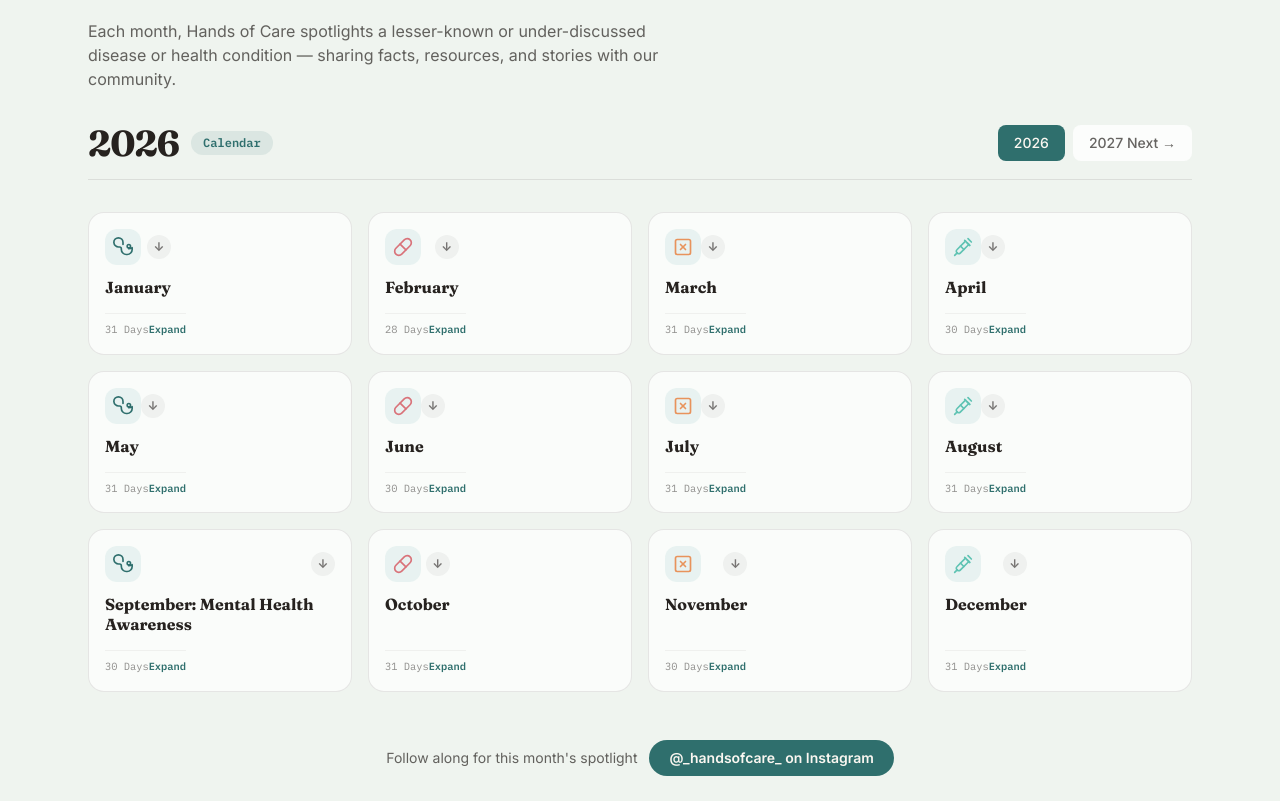
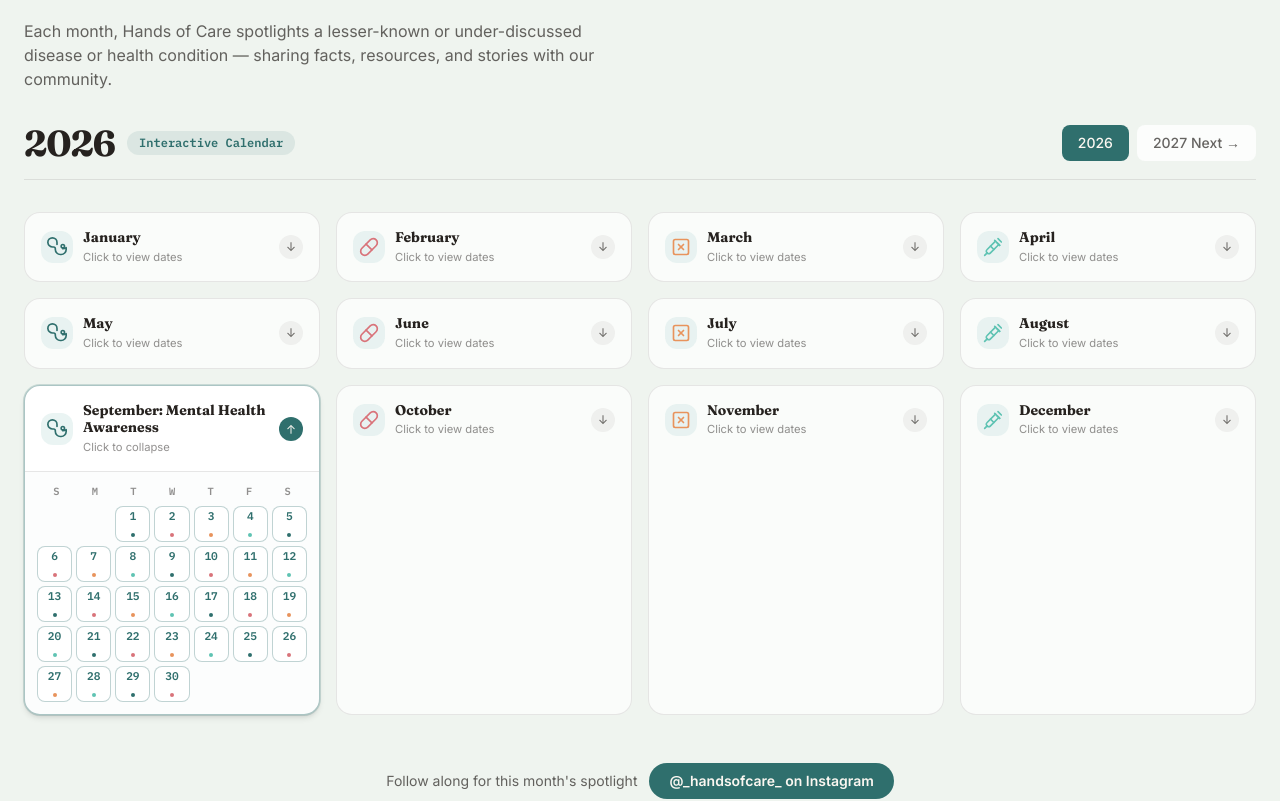
Before and after one commit to hanukolli/hands-of-care-, a Next.js app: page / in a window 1280 px wide. Shown: the part 3980-4781 px from the top of the page. Built offline with nearby package versions, Linux system fonts and the light colour scheme.

Commit message:
Update MonthlyFeature.tsx

```diff
--- a/components/MonthlyFeature.tsx
+++ b/components/MonthlyFeature.tsx
@@ -4,7 +4,7 @@ import React, { useState } from "react";
 import Reveal from "./Reveal";
 import { monthlyFeature, site } from "@/lib/content";
 
-// Cute Medical Icons
+// Cute Medical Icons for each month
 const MedicalIcons: Record<number, React.ReactNode> = {
   0: (
     <svg className="w-5 h-5 text-teal shrink-0" viewBox="0 0 24 24" fill="none" stroke="currentColor" strokeWidth="2" strokeLinecap="round" strokeLinejoin="round">
@@ -41,7 +41,7 @@ interface MonthData {
   name: string;
   displayName: string;
   daysCount: number;
-  startDayOfWeek: number; // 0 = Sun, 1 = Mon...
+  startDayOfWeek: number;
   badge?: string;
 }
 
@@ -92,17 +92,17 @@ const accents = ["bg-teal", "bg-coral", "bg-peach", "bg-mint"];
 
 export default function MonthlyFeature() {
   const [year, setYear] = useState<2026 | 2027>(2026);
-  const [selectedMonth, setSelectedMonth] = useState<MonthData | null>(null);
+  const [openMonth, setOpenMonth] = useState<string | null>("September");
 
   const currentMonths = year === 2026 ? months2026 : months2027;
 
-  const toggleMonth = (m: MonthData) => {
-    setSelectedMonth((prev) => (prev?.name === m.name ? null : m));
+  const toggleDropdown = (monthName: string) => {
+    setOpenMonth((prev) => (prev === monthName ? null : monthName));
   };
 
   return (
     <section id="awareness" className="border-y border-ink/10 bg-teal-light/40 py-20">
-      <div className="mx-auto max-w-6xl px-6">
+      <div className="mx-auto max-w-7xl px-6">
         <Reveal className="mb-8 max-w-xl">
           <span className="eyebrow text-teal">{monthlyFeature.eyebrow}</span>
           <h2 className="mt-3 font-display text-3xl font-semibold text-ink sm:text-4xl">
@@ -111,21 +111,18 @@ export default function MonthlyFeature() {
           <p className="mt-4 font-body text-ink/70">{monthlyFeature.intro}</p>
         </Reveal>
 
-        {/* Year Switcher */}
+        {/* Year Switcher Header */}
         <div className="mb-8 flex items-center justify-between border-b border-ink/10 pb-4">
           <div className="flex items-center gap-3">
             <h3 className="font-display text-4xl font-bold tracking-tight text-ink">{year}</h3>
             <span className="rounded-full bg-teal/10 px-3 py-1 font-mono text-xs font-semibold text-teal">
-              Calendar
+              Interactive Calendar
             </span>
           </div>
 
           <div className="flex items-center gap-2">
             <button
-              onClick={() => {
-                setYear(2026);
-                setSelectedMonth(null);
-              }}
+              onClick={() => setYear(2026)}
               className={`rounded-lg px-4 py-2 font-body text-sm font-medium transition ${
                 year === 2026
                   ? "bg-teal text-linen shadow-xs"
@@ -135,10 +132,7 @@ export default function MonthlyFeature() {
               2026
             </button>
             <button
-              onClick={() => {
-                setYear(2027);
-                setSelectedMonth(null);
-              }}
+              onClick={() => setYear(2027)}
               className={`rounded-lg px-4 py-2 font-body text-sm font-medium transition ${
                 year === 2027
                   ? "bg-teal text-linen shadow-xs"
@@ -150,122 +144,99 @@ export default function MonthlyFeature() {
           </div>
         </div>
 
-        {/* 4x3 Grid Layout for Months */}
-        <Reveal delay={80} className="grid grid-cols-2 gap-4 sm:grid-cols-3 lg:grid-cols-4">
+        {/* 4x3 Grid for 12 Months */}
+        <Reveal delay={80} className="grid grid-cols-1 gap-4 md:grid-cols-2 lg:grid-cols-3 xl:grid-cols-4">
           {currentMonths.map((m, i) => {
-            const isOpen = selectedMonth?.name === m.name;
-            const isSep = m.name === "September";
+            const isOpen = openMonth === m.name;
+            const isSeptember = m.name === "September";
 
             return (
-              <button
+              <div
                 key={m.name}
-                type="button"
-                onClick={() => toggleMonth(m)}
-                className={`group flex flex-col justify-between rounded-2xl border p-4 text-left transition-all duration-200 hover:-translate-y-1 hover:shadow-md ${
+                className={`overflow-hidden rounded-2xl border transition-all duration-300 ${
                   isOpen
-                    ? "border-teal bg-white ring-2 ring-teal ring-offset-2"
-                    : "border-ink/10 bg-white/70 hover:bg-white"
+                    ? "border-teal/40 bg-white shadow-md ring-1 ring-teal/20"
+                    : "border-ink/10 bg-white/70 hover:bg-white hover:border-ink/20"
                 }`}
               >
-                <div>
-                  <div className="mb-3 flex items-center justify-between">
-                    <div className="rounded-xl bg-teal-light/60 p-2">
+                {/* Dropdown Toggle Button */}
+                <button
+                  type="button"
+                  onClick={() => toggleDropdown(m.name)}
+                  className="flex w-full items-center justify-between p-4 text-left transition focus:outline-none"
+                >
+                  <div className="flex items-center gap-2.5">
+                    <div className="rounded-xl bg-teal-light/60 p-1.5">
                       {MedicalIcons[i % 4]}
                     </div>
-                    <span
-                      className={`flex h-6 w-6 items-center justify-center rounded-full text-xs font-bold transition-transform duration-200 ${
-                        isOpen ? "rotate-180 bg-teal text-linen" : "bg-ink/5 text-ink/60"
+                    <div>
+                      <h4 className="font-display text-sm font-bold text-ink leading-tight">
+                        {m.displayName}
+                      </h4>
+                      <p className="font-body text-[0.7rem] text-ink/50 mt-0.5">
+                        {isOpen ? "Click to collapse" : "Click to view dates"}
+                      </p>
+                    </div>
+                  </div>
+
+                  <div
+                    className={`flex h-6 w-6 shrink-0 items-center justify-center rounded-full bg-ink/5 text-xs text-ink/70 transition-transform duration-300 ${
+                      isOpen ? "rotate-180 bg-teal text-linen" : ""
                     }`}
                   >
                     ↓
-                    </span>
-                  </div>
-
-                  <h4 className="font-display text-base font-bold text-ink leading-tight">
-                    {m.displayName}
-                  </h4>
-                </div>
-
-                <div className="mt-4 flex items-center justify-between border-t border-ink/5 pt-2">
-                  <span className="font-mono text-[0.65rem] text-ink/50">
-                    {m.daysCount} Days
-                  </span>
-                  <span className="font-mono text-[0.65rem] font-bold text-teal group-hover:underline">
-                    {isOpen ? "Close" : "Expand"}
-                  </span>
                   </div>
                 </button>
-            );
-          })}
-        </Reveal>
 
-        {/* Full Interactive Calendar Dropdown Panel when a Month is Clicked */}
-        {selectedMonth && (
-          <div className="mt-8 rounded-2xl border border-teal/30 bg-white p-6 shadow-lg transition-all duration-300">
-            <div className="mb-6 flex flex-wrap items-center justify-between gap-4 border-b border-ink/10 pb-4">
-              <div className="flex items-center gap-3">
-                <span className="font-display text-2xl font-bold text-ink">
-                  {selectedMonth.displayName} ({year})
-                </span>
-                {selectedMonth.badge && (
-                  <span className="rounded-full bg-teal text-linen px-3 py-1 text-xs font-semibold">
-                    💚 {selectedMonth.badge}
-                  </span>
-                )}
-              </div>
-
-              <button
-                onClick={() => setSelectedMonth(null)}
-                className="rounded-full bg-ink/5 px-4 py-1.5 font-body text-xs font-medium text-ink/70 hover:bg-ink/10"
-              >
-                ✕ Close Calendar
-              </button>
-            </div>
-
-            {/* Day Headers */}
-            <div className="mb-2 grid grid-cols-7 text-center font-mono text-xs font-bold text-ink/50">
+                {/* Dropdown Calendar View */}
+                {isOpen && (
+                  <div className="border-t border-ink/10 bg-teal-light/10 p-3">
+                    {/* Weekday Labels */}
+                    <div className="mb-1.5 grid grid-cols-7 text-center font-mono text-[0.65rem] font-bold text-ink/50">
                       {weekDays.map((day, idx) => (
                         <span key={idx}>{day}</span>
                       ))}
                     </div>
 
-            {/* Days Grid */}
-            <div className="grid grid-cols-7 gap-2 text-center font-mono text-xs text-ink">
-              {/* Padding before Day 1 */}
-              {Array.from({ length: selectedMonth.startDayOfWeek }).map((_, idx) => (
-                <div key={`empty-${idx}`} className="h-14 rounded-lg bg-transparent" />
+                    {/* Day Grid with Direct Link to Instagram */}
+                    <div className="grid grid-cols-7 gap-1 text-center font-mono text-[0.7rem]">
+                      {/* Empty padding cells for calendar offset */}
+                      {Array.from({ length: m.startDayOfWeek }).map((_, idx) => (
+                        <div key={`empty-${idx}`} className="h-9" />
                       ))}
 
-              {/* Day Cards */}
-              {Array.from({ length: selectedMonth.daysCount }).map((_, idx) => {
+                      {/* Days of Month */}
+                      {Array.from({ length: m.daysCount }).map((_, idx) => {
                         const dayNum = idx + 1;
                         const accentColor = accents[idx % accents.length];
-                const isSeptember = selectedMonth.name === "September";
 
                         return (
-                  <div
+                          <a
                             key={dayNum}
-                    className={`flex h-14 flex-col justify-between rounded-xl border p-2 transition hover:-translate-y-0.5 ${
+                            href={site.instagramUrl}
+                            target="_blank"
+                            rel="noopener noreferrer"
+                            title={`View post for ${m.name} ${dayNum} on Instagram`}
+                            className={`flex h-9 flex-col items-center justify-between rounded-lg border p-1 transition hover:-translate-y-0.5 hover:shadow-xs focus-ring ${
                               isSeptember
-                        ? "border-teal/30 bg-teal-light/20"
-                        : "border-ink/10 bg-white"
+                                ? "border-teal/30 bg-white hover:border-teal"
+                                : "border-ink/5 bg-white/80 hover:border-teal/50"
                             }`}
                           >
-                    <div className="flex items-center justify-between">
-                      <span className="font-bold text-teal">{dayNum}</span>
-                      <span className={`h-1.5 w-1.5 rounded-full ${accentColor}`} />
-                    </div>
-                    <span className="truncate text-left font-body text-[0.65rem] font-medium text-ink/60">
-                      {isSeptember ? "Mental Health TBA" : "Topic TBA"}
-                    </span>
-                  </div>
+                            <span className="font-bold text-teal leading-none">{dayNum}</span>
+                            <span className={`h-1 w-1 rounded-full ${accentColor}`} />
+                          </a>
                         );
                       })}
                     </div>
                   </div>
                 )}
+              </div>
+            );
+          })}
+        </Reveal>
 
-        {/* CTA Section */}
+        {/* Bottom CTA */}
         <Reveal
           delay={160}
           className="mt-12 flex flex-wrap items-center justify-center gap-3 text-center"
```
Lines whose indentation alone changed are shown as unchanged.
